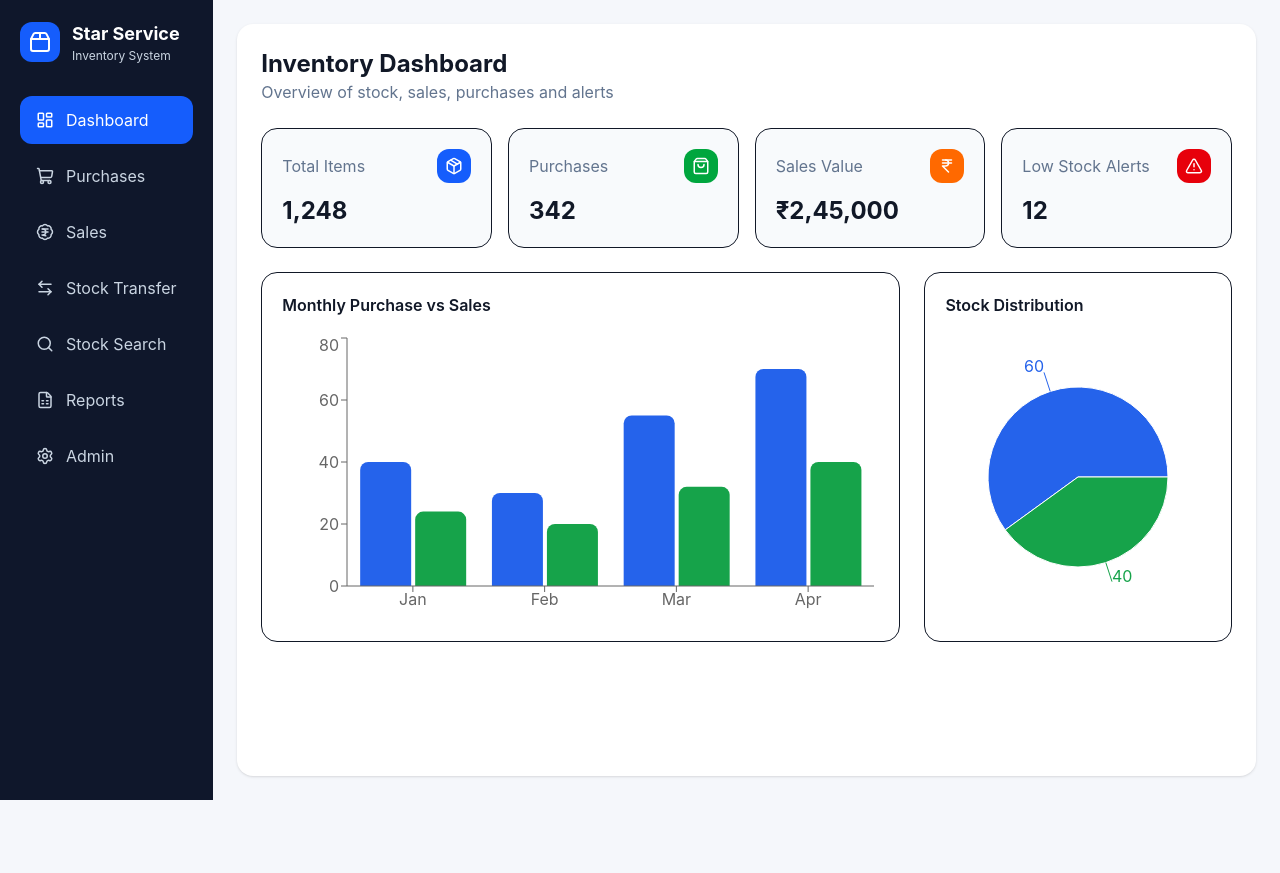
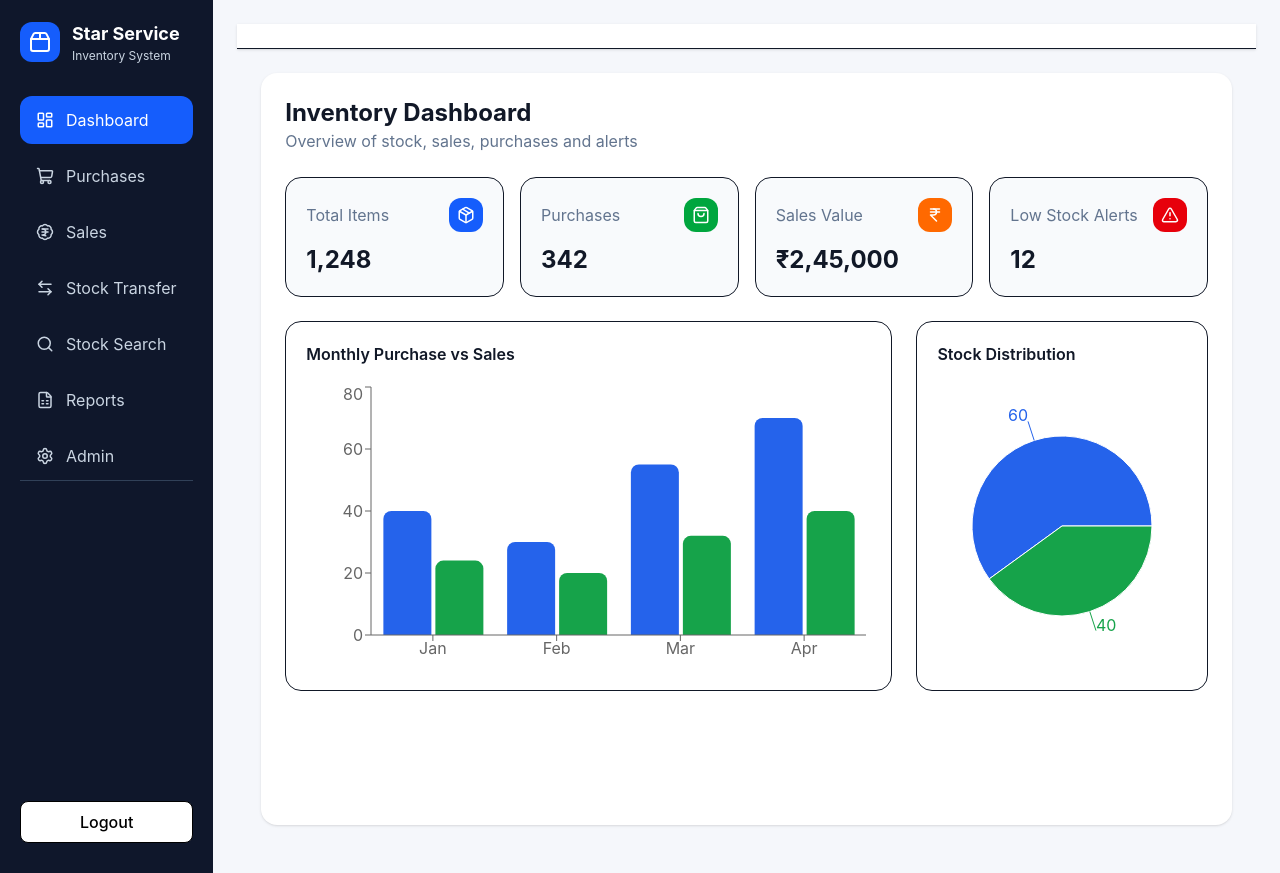
Before and after one commit to starservice772/inventory-frontend, a React (Vite) app: page /dashboard in a window 1280 px wide. Before the commit the page ends 800 px from the top, so only its background shows below. Built offline with nearby package versions, Linux system fonts and the light colour scheme; sample sign-in values are in the browser's storage.

Commit message:
Login and Logout implemented

```diff
--- a/src/App.jsx
+++ b/src/App.jsx
@@ -9,16 +9,26 @@ import StockSearchPage from "./pages/stock/StockSearchPage";
 import ReportsPage from "./pages/reports/ReportsPage";
 import AdminPage from "./pages/admin/AdminPage";
 
+import ProtectedRoute from "./components/protectedRoute";
+
 import { Toaster } from "react-hot-toast";
 
 export default function App() {
   return (
     <>
-      <Toaster position="top-right" toastOptions={{duration: 5000}} reverseOrder={false} />
+      <Toaster position="top-right" toastOptions={{ duration: 5000 }} reverseOrder={false} />
 
       <Routes>
-        <Route path="/login" element={<LoginPage />} />
-        <Route path="/" element={<AppLayout />}>
+
+        <Route path="/login" element={<LoginPage />}/>
+
+        <Route path="/" element={
+          <ProtectedRoute>
+            <AppLayout />
+          </ProtectedRoute>
+        }
+        >
+
           <Route index element={<Navigate to="/dashboard" replace />} />
           <Route path="dashboard" element={<DashboardPage />} />
           <Route path="purchases" element={<PurchasesPage />} />
--- /dev/null
+++ b/src/components/SessionTimer.jsx
@@ -0,0 +1,37 @@
+import { useEffect, useState } from "react";
+import { useNavigate } from "react-router-dom";
+
+export default function SessionTimer() {
+    const navigate = useNavigate();
+    const [timeLeft, setTimeLeft] = useState("");
+
+    useEffect(() => {
+        const interval = setInterval(() => {
+            const expiry = localStorage.getItem("expiry");
+
+            if (!expiry) return;
+
+            const remaining = expiry - Date.now();
+
+            if (remaining <= 0) {
+                // 🔴 Auto logout
+                localStorage.clear();
+                navigate("/login");
+                return;
+            }
+            const hours = Math.floor(remaining / (1000 * 60 * 60));
+            const minutes = Math.floor((remaining % (1000 * 60 * 60)) / (1000 * 60));
+            const seconds = Math.floor((remaining % (1000 * 60)) / 1000);
+
+            setTimeLeft(`${hours}h ${minutes}m ${seconds}s`);
+        }, 1000);
+
+        return () => clearInterval(interval);
+    }, []);
+
+    return (
+        <div className="text-sm bg-gray-100 px-3 py-1 rounded-lg">
+            ⏳ <span className="text-red-500 font-semibold">{timeLeft}</span>
+        </div>
+    );
+}
--- a/src/components/layout/AppLayout.jsx
+++ b/src/components/layout/AppLayout.jsx
@@ -1,4 +1,6 @@
-import { NavLink, Outlet } from "react-router-dom";
+import SessionTimer from "../SessionTimer";
+
+import { NavLink, Outlet, useNavigate } from "react-router-dom";
 import {
   LayoutDashboard,
   ShoppingCart,
@@ -21,9 +23,18 @@ const links = [
 ];
 
 export default function AppLayout() {
+  const navigate = useNavigate();
+
+  const handleLogout = () => {
+    localStorage.clear();
+    navigate("/login");
+  };
+
   return (
     <div className="min-h-screen grid grid-cols-12">
+      {/* ✅ SIDEBAR */}
       <aside className="col-span-12 md:col-span-3 lg:col-span-2 bg-slate-900 text-white p-5">
+        <div>
           <div className="flex items-center gap-3 mb-8">
             <div className="bg-blue-600 p-2 rounded-xl">
               <Package2 size={24} />
@@ -40,8 +51,7 @@ export default function AppLayout() {
                 key={to}
                 to={to}
                 className={({ isActive }) =>
-                `flex items-center gap-3 px-4 py-3 rounded-xl transition ${
-                  isActive
+                  `flex items-center gap-3 px-4 py-3 rounded-xl transition ${isActive
                     ? "bg-blue-600 text-white"
                     : "text-slate-300 hover:bg-slate-800 hover:text-white"
                   }`
@@ -52,12 +62,53 @@ export default function AppLayout() {
               </NavLink>
             ))}
           </nav>
+        </div>
+
+        {/* 🔥 LOGOUT AT BOTTOM */}
+        <div className="mt-auto pt-80 border-t border-slate-700">
+          <button
+            onClick={handleLogout}
+            className="w-full flex items-center justify-center gap-2
+            px-4 py-2 rounded-lg font-medium
+            bg-white text-black border border-black-500
+            transition-all duration-300 ease-in-out
+            hover:bg-red-500
+            hover:text-white
+            hover:border-red-600
+            hover:shadow-[0_8px_20px_rgba(239,68,68,0.3)]
+            hover:-translate-y-0.5
+            active:scale-95"
+          >
+            Logout
+          </button>
+        </div>
       </aside>
 
+      {/* ✅ MAIN AREA */}
       <main className="col-span-12 md:col-span-9 lg:col-span-10 p-4 md:p-6">
+        {/* 🔥 TOP BAR */}
+        <div className="flex justify-between items-center bg-white px-6 py-3 border-b shadow-sm">
+
+          {/* LEFT → Session Timer */}
+          {/* <SessionTimer /> */}
+
+          {/* RIGHT → Logout */}
+          {/* <button
+            onClick={handleLogout}
+            className="bg-red-500 text-white px-4 py-2 rounded-lg
+            hover:bg-red-600 transition duration-200"
+          >
+            Logout
+          </button> */}
+        </div>
+
+        {/* CONTENT */}
+        <div className="p-4 md:p-6 flex-1">
           <div className="bg-white rounded-2xl shadow-sm min-h-[calc(100vh-3rem)] p-4 md:p-6">
             <Outlet />
           </div>
+        </div>
+
       </main>
     </div>
   );
--- /dev/null
+++ b/src/components/protectedRoute.jsx
@@ -0,0 +1,26 @@
+import { Navigate, useLocation } from "react-router-dom";
+
+export default function ProtectedRoute({ children }) {
+  const token = localStorage.getItem("token");
+  const expiry = localStorage.getItem("expiry");
+
+  const location=useLocation();
+  // ✅ Allow login page always
+  if (location.pathname === "/login") {
+    return children;
+  }
+
+  // ❌ Not logged in → redirect to login
+  if (!token) {
+    return <Navigate to="/login" replace />;
+  }
+
+  // ❌ Expired
+  if (expiry && Date.now() > Number(expiry)) {
+    localStorage.clear();
+    return <Navigate to="/login" replace />;
+  }
+
+  // ✅ allow access
+  return children;
+}
--- a/src/pages/auth/LoginPage.jsx
+++ b/src/pages/auth/LoginPage.jsx
@@ -33,8 +33,12 @@ export default function LoginPage() {
       }
 
       if (res.ok) {
+        const expiryTime = Date.now() + 12 * 60 * 60 * 1000; // 12 hours
+
         localStorage.setItem("token", data.token);
         localStorage.setItem("user", JSON.stringify(data));
+        localStorage.setItem("expiry", expiryTime.toString()); // ✅ store expiry
+
         navigate("/dashboard");
       } else {
         console.error("Backend error:", data);
```
Also changed, not shown: src/assets/company_logo.jpeg (deleted). Lines whose indentation alone changed are shown as unchanged.
